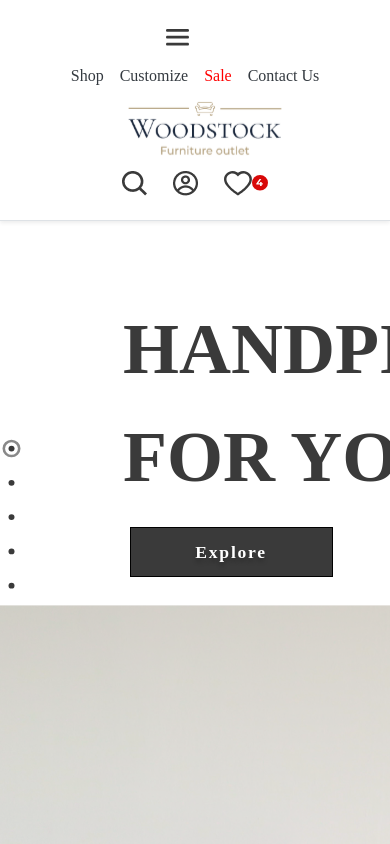
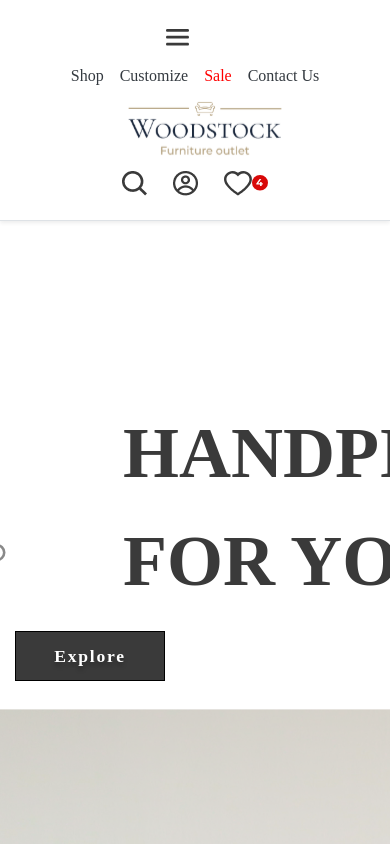
Before and after one commit to amalbros/devza, an Angular app: page / in a window 390 px wide. Shown: the top 844 px of the page. Built offline with nearby package versions, Linux system fonts and the light colour scheme; what angular-font-awesome would draw is missing.

Commit message:
few media queries added

```diff
--- a/src/app/home/home.component.css
+++ b/src/app/home/home.component.css
@@ -6,7 +6,7 @@ height: 40px;
 font-family: Montserrat;
 font-style: normal;
 font-weight: 600;
-font-size: 16px;
+font-size: 0.9em;
 line-height: 0%;
 border:1px white;
 background-color: white;
@@ -25,7 +25,7 @@ top: 3941px;
 font-family: Montserrat;
 font-style: normal;
 font-weight: 600;
-font-size: 18px;
+font-size: 1.1em;
 line-height: 22px;
 color: #3A3A3A;
 
@@ -46,7 +46,7 @@ color: #3A3A3A;
 font-family: Montserrat;
 font-style: normal;
 font-weight: 500;
-font-size: 18px;
+font-size: 1.1em;
 line-height: 120%;
 color: rgba(58, 58, 58, 0.5);
 }
@@ -55,7 +55,7 @@ color: rgba(58, 58, 58, 0.5);
 font-family: Montserrat;
 font-style: normal;
 font-weight: 500;
-font-size: 18px;
+font-size: 1.1em;
 line-height: 120%;
 color: rgba(58, 58, 58, 0.5);
 
@@ -81,7 +81,7 @@ font-family: Montserrat;
 font-style: normal;
 font-weight: normal;
 width:70%;
-font-size: 18px;
+font-size: 1.1em;
 line-height: 120%;
 color: rgba(58, 58, 58, 0.3);
 }
@@ -89,7 +89,7 @@ color: rgba(58, 58, 58, 0.3);
      font-family: Montserrat;
      font-style: normal;
      font-weight: normal;
-     font-size: 18px;
+     font-size: 1.1em;
      line-height: 120%;
      color: #B09E80;
      /* SUSCRIBE */
@@ -154,7 +154,7 @@ color: rgba(58, 58, 58, 0.5);
 font-family: Montserrat;
 font-style: normal;
 font-weight: 600;
-font-size: 20px;
+font-size: 1.2em;
 /* line-height: 0%; */
 /* identical to box height, or 0px */
 letter-spacing: 0.1em;
@@ -197,7 +197,6 @@ font-family: Montserrat;
 font-style: normal;
 font-weight: 500;
 font-size: 1em;
-line-height: 120%;
 color: #B09E80;
 }
 .footerBottomText{
@@ -206,14 +205,10 @@ font-family: Montserrat;
 font-style: normal;
 font-weight: 600;
 font-size: 1em;
-line-height: 0%;
 color: #3A3A3A;
-
 
 }
 .shopByRoom{
-
-
 font-family: Montserrat;
 font-style: normal;
 font-weight: 500;
@@ -264,7 +259,7 @@ color: #3A3A3A;
 font-family: Montserrat;
 font-style: normal;
 font-weight: 500;
-font-size: 18px;
+font-size: 1.1em;
 line-height: 0%;
 color: #3A3A3A;
 
@@ -273,7 +268,7 @@ color: #3A3A3A;
 font-family: Montserrat;
 font-style: normal;
 font-weight: normal;
-font-size: 18px;
+font-size: 1.1em;
 line-height: 0%;
 color: #3A3A3A;
 }
@@ -283,6 +278,9 @@ color: #3A3A3A;
         margin-top:20%;
         margin-bottom:5%
     }
+    .explore{
+        width:150px;
+    }
   }
   @media screen and (max-width: 800px) {
     #iconsList{
--- a/src/app/home/home.component.html
+++ b/src/app/home/home.component.html
@@ -1,8 +1,8 @@
 <div class="container">
     <div class="row" >
 
-        <div class="col-sm-4" style="margin-top:15%;z-index:9">
-            <p style='float:left;margin-left:-4%;margin-top:40%'><svg width="21" height="150" viewBox="0 0 21 175" fill="none" xmlns="http://www.w3.org/2000/svg">
+        <div class="col-md-4" style="z-index:9">
+            <p style='float:left;margin-left:-8%;margin-top:85%'><svg width="21" height="150" viewBox="0 0 21 175" fill="none" xmlns="http://www.w3.org/2000/svg">
                 <ellipse cx="10.5" cy="11.1443" rx="3.5" ry="3.41388" fill="#3A3A3A"/>
                 <ellipse cx="10.5" cy="51.1356" rx="3.5" ry="3.41388" fill="#3A3A3A"/>
                 <ellipse cx="10.5" cy="91.1268" rx="3.5" ry="3.41388" fill="#3A3A3A"/>
@@ -12,12 +12,12 @@
                 </svg>
             </p>
 
-            <p class="handpicked" style="margin-left:30%;width:100%">HANDPICKED <span>FOR YOU</span></p>
-            <button class="explore" style="margin-left:30%" >Explore</button>
+            <p class="handpicked" style="margin-top:45%;margin-left:30%;width:100%">HANDPICKED FOR YOU</p>
+            <button class="explore"  >Explore</button>
         </div>
-        <div class="col-sm-8"  style="width:100%;height:800px;object-fit:contain;background: url('../../assets/pexels-eric-montanah-1350789 1.png');" >
+        <div class="col-md-8"  style="position:relative;width:100%;height:800px;object-fit:contain;background: url('../../assets/pexels-eric-montanah-1350789 1.png');" >
 
-            <div style="margin-left:-15px;width:100%;height:10%;position:absolute;margin-top:92%;background-color:white;opacity:0.7">
+            <div style="position:absolute;margin-left:-15px;width:100%;height:10%;position:absolute;margin-top:94%;background-color:white;opacity:0.7">
             <p class="sliderText" style="margin-top:20px;margin-left:10px">LIVING ROOM DECOR COLLECTION</p>
             <p class="sliderSmallText" style="margin-top:20px;margin-left:10px">STARTS FROM $114.5</p>
             </div>
@@ -260,7 +260,7 @@ height: 40px;
 </div>
 <div class="container" >
     <div class="row">
-        <div class="col-sm-6">
+        <div class="col-sm-6" style="z-index:9">
             <p class="customizedRequirements">CUSTOMIZED REQUIREMENTS</p>
             <p class='customizedRequirementsText'>You Ideate,<span style="
                 color: #B09E80;">We Create</span></p>
```
